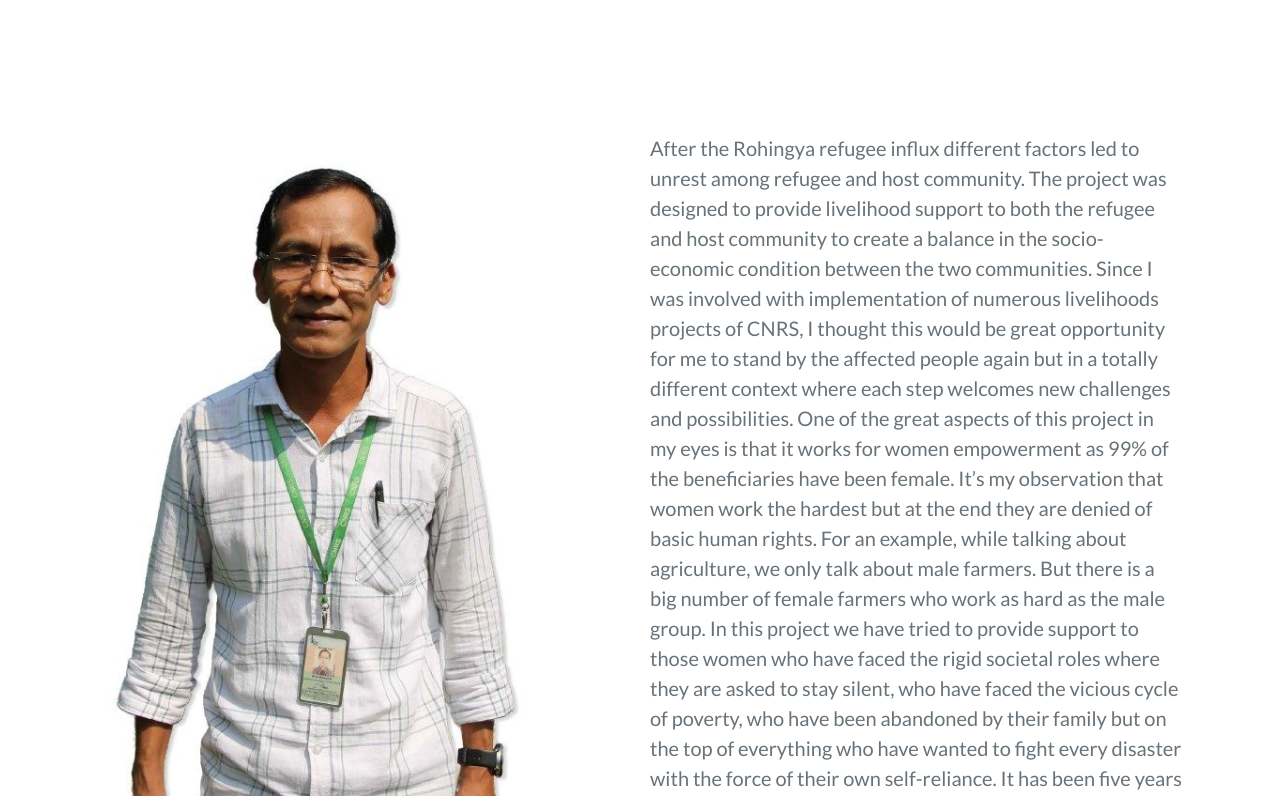
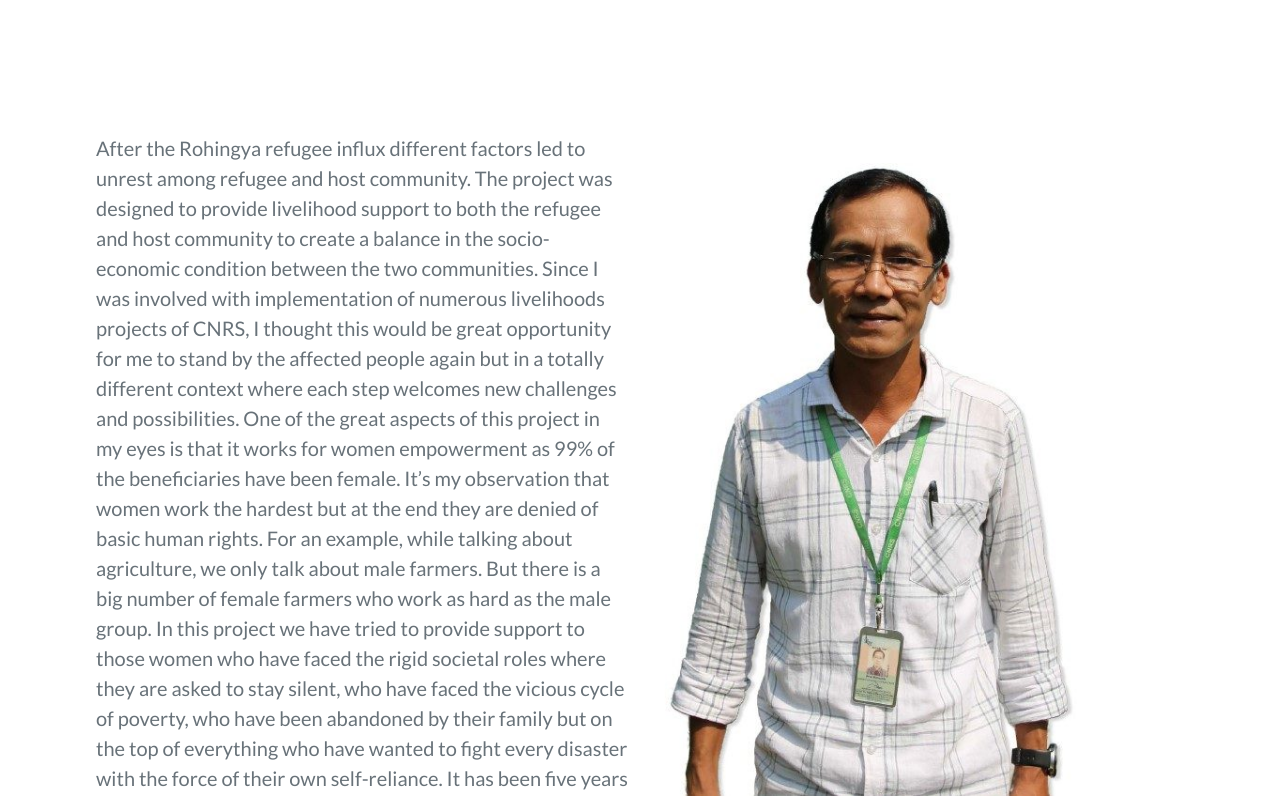
Before and after one commit to coderismail22/project-cnrs-client, a React (Vite) app: page /join-us in a window 1280 px wide. Shown: the part 1080-1879 px from the top of the page. Built offline with nearby package versions, Linux system fonts and the light colour scheme; a web font is replaced by a local one.

Commit message:
prial card fix

```diff
--- a/src/pages/JoinUs/Coordinator/Coordinator.jsx
+++ b/src/pages/JoinUs/Coordinator/Coordinator.jsx
@@ -2,13 +2,7 @@ const Coordinator = () => {
   return (
     <div className="p-5 md:p-24">
       <div className="grid gap-5  grid-cols-1 md:grid-cols-2 md:justify-center">
-        <div>
-          <img
-            className="w-full md:w-[80%] rounded-lg"
-            src="/assets/prial-da.jpg"
-            alt="ED-Sir"
-          />
-        </div>
+
         <div>
           <p className="font-lato text-[15px] xl:text-[20px] text-[#687279]">
             After the Rohingya refugee influx different factors led to unrest
@@ -45,6 +39,13 @@ const Coordinator = () => {
             Prial Mutsuddy, Upazila Coordinator, CNRS
           </p>
         </div>
+        <div>
+          <img
+            className="w-full md:w-[80%] rounded-lg"
+            src="/assets/prial-da.jpg"
+            alt="ED-Sir"
+          />
+        </div>
       </div>
     </div>
   );
```
